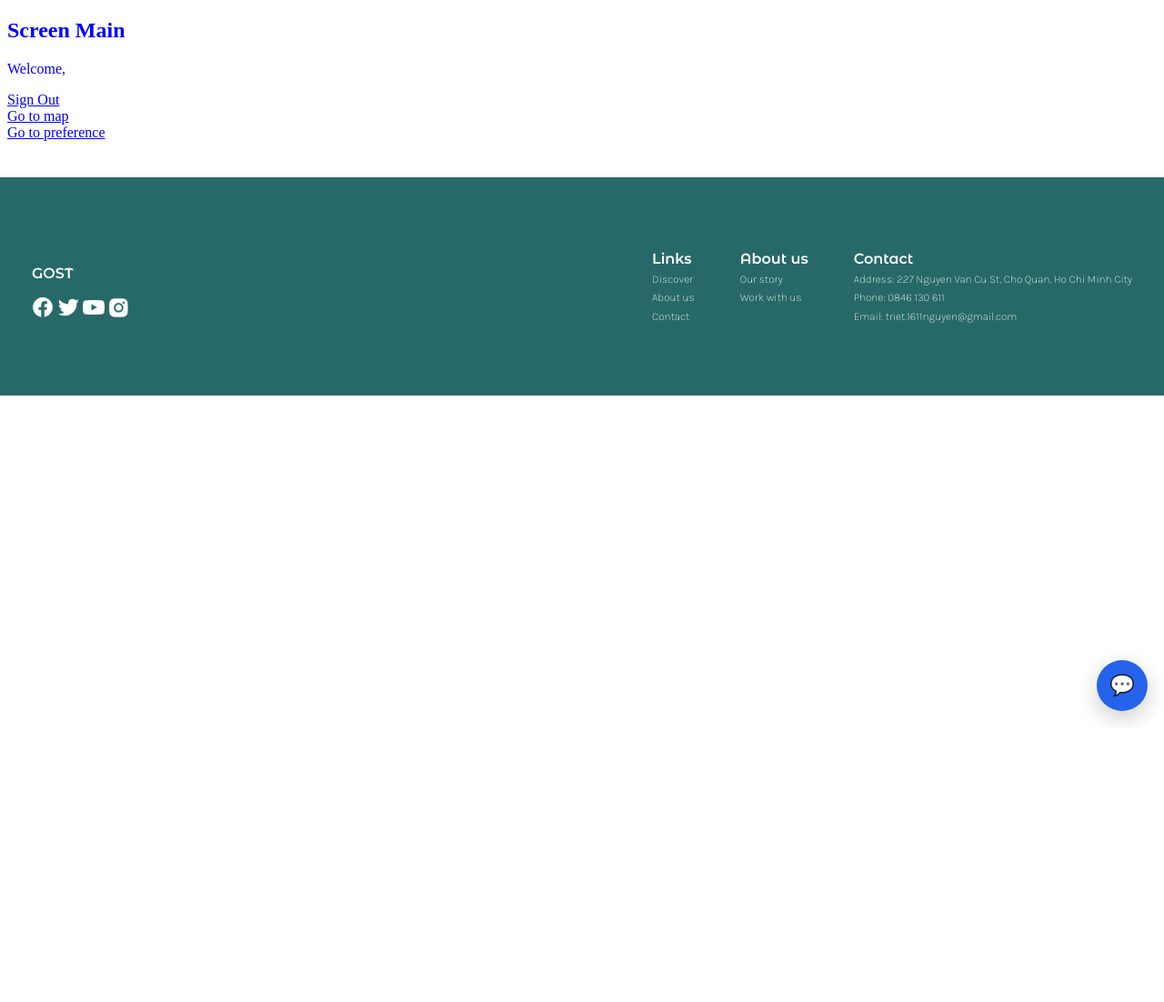
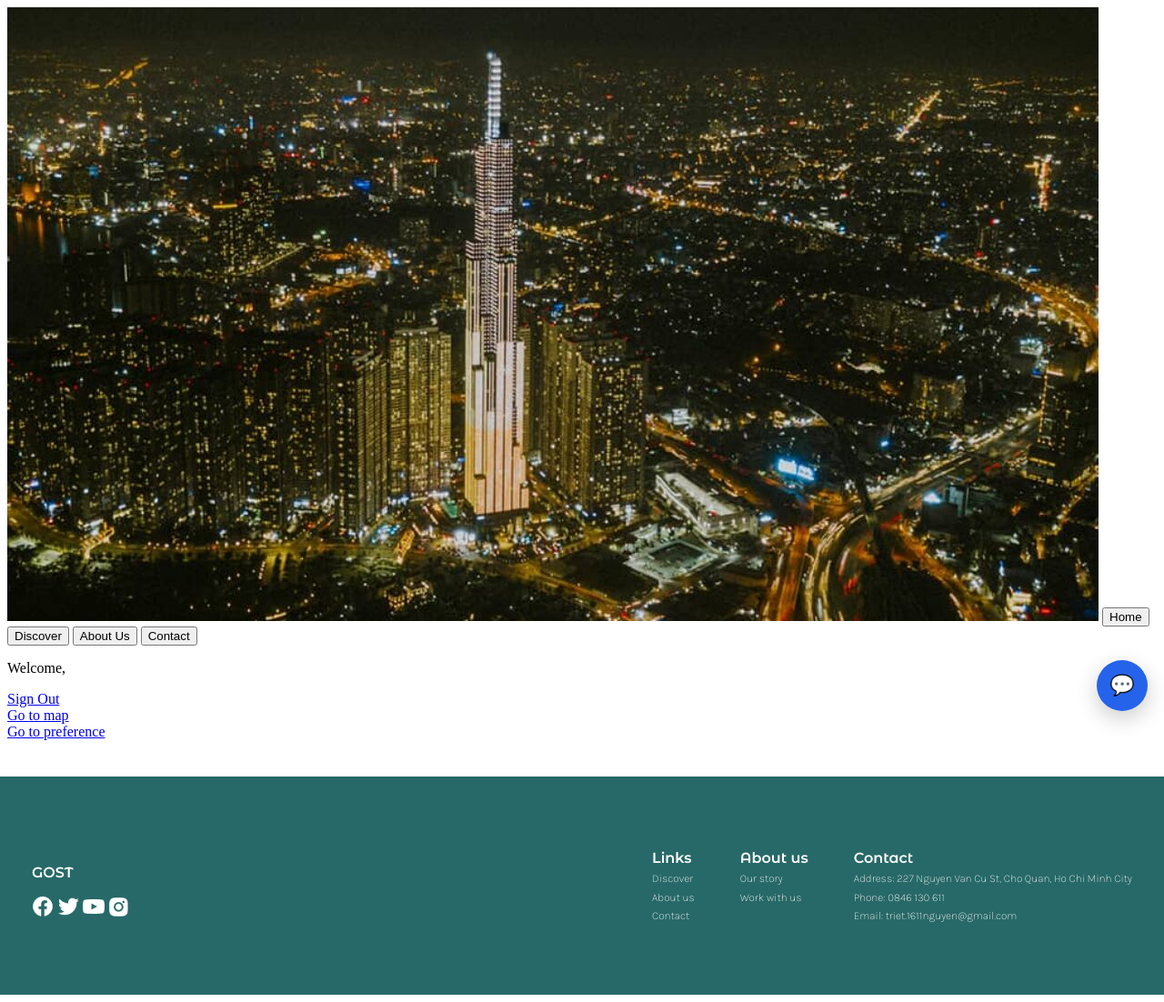
Before and after one commit to cgk1401/SMART-TOURISM-SYSTEM, a Django app: page /MainScreen/ in a window 1280 px wide. Shown: the whole page at 91% size. Before the commit the page ends 795 px from the top, so only its background shows below. Run offline with Django 4.2, Linux system fonts and the light colour scheme.

Commit message:
Basic MainScreen interaction

```diff
--- a/Sightseeing/MainScreen/static/Main.css
+++ /dev/null
@@ -1,3 +0,0 @@
-* {
-    color : blue
-}
--- /dev/null
+++ b/Sightseeing/MainScreen/static/Main.js
@@ -0,0 +1,8 @@
+document.addEventListener("DOMContentLoaded", function(){
+    const homebutton = document.getElementById("ButtonHome");
+
+    homebutton.addEventListener("click", e => {
+        e.preventDefault();
+        window.location.href = window.location.href;
+    })
+})
--- a/Sightseeing/MainScreen/templates/app/Main.html
+++ b/Sightseeing/MainScreen/templates/app/Main.html
@@ -13,16 +13,21 @@
         <link rel = "stylesheet" href = "{% static 'Main.css' %}?v=3">
     </head>
     <body>
-        <h2> Screen Main </h2>
-        <script src="" async defer></script>
+        <img class="hero-img" src="{% static 'images/image_page.jpg' %}">
+
+
+        <button id="ButtonHome">Home</button>
+        <button> Discover </button>
+        <button> About Us </button>
+        <button> Contact </button>
 
         <p>Welcome, {{ request.user.username }}</p>
 
         <a href="{% url 'logout' %}">Sign Out</a> <br>
         <a href = "MapScreen/" > Go to map </a> <br>
         <a href = "/PreferenceScreen/" > Go to preference </a>
-
         {% include 'app/chat_widget.html' %}
+        <script src = "{% static 'Main.js' %}" > </script>
         {% include 'common/footer.html' %}
     </body>
 </html>
```
Also changed, not shown: Sightseeing/MainScreen/static/images/image_page.jpg (added), Sightseeing/db.sqlite3.
